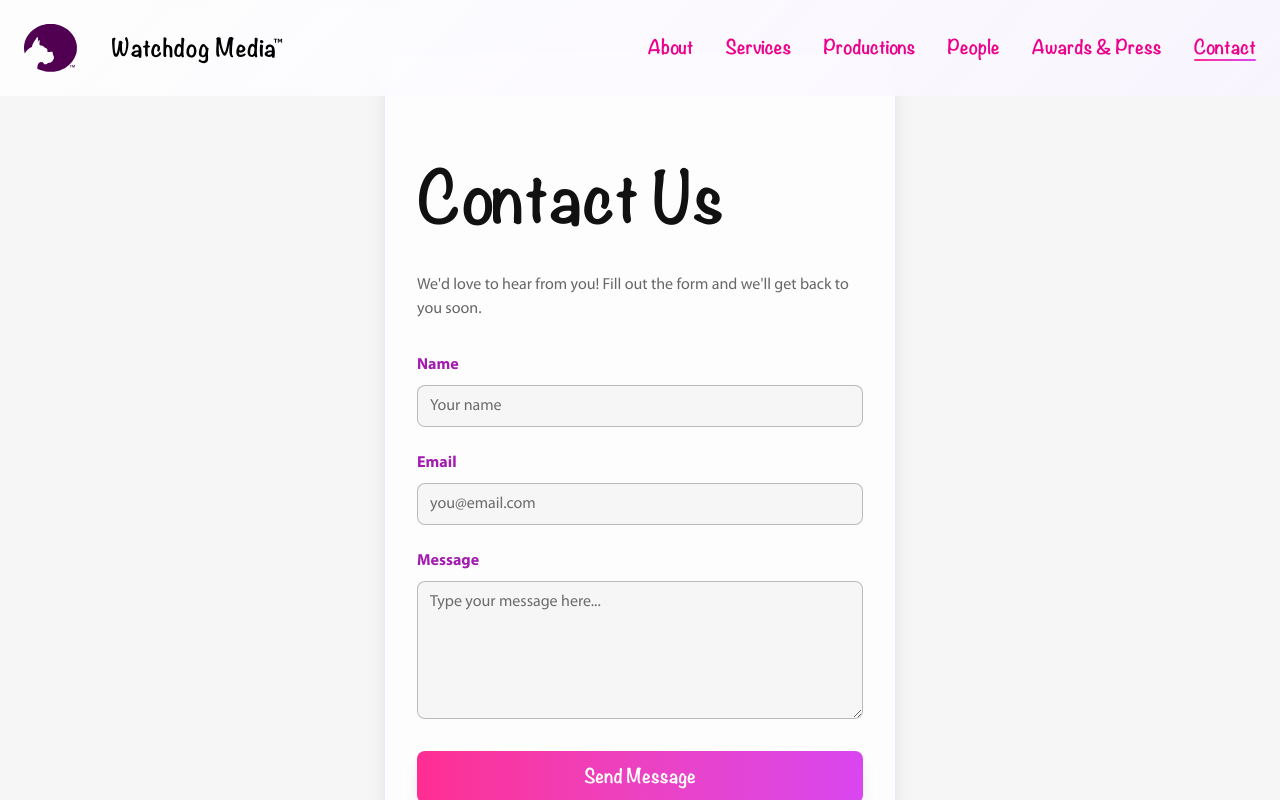
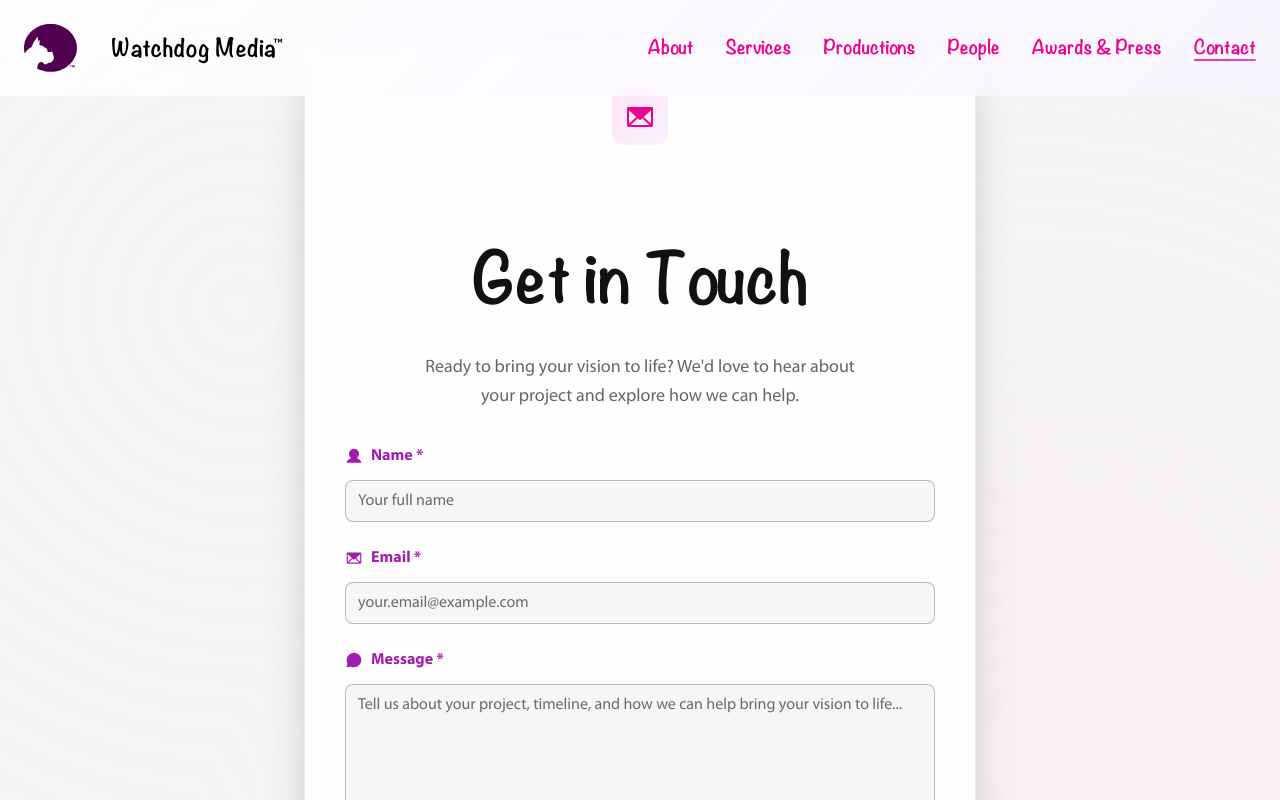
Before and after one commit to Psyfo/watchdog-media-website, a Next.js app: page /contact in a window 1280 px wide. Shown: the top 800 px of the page. Built offline with nearby package versions, Linux system fonts and the light colour scheme.

Commit message:
feat: enhance contact form with real-time validation and improved UI

```diff
--- a/src/app/(public)/contact/page.tsx
+++ b/src/app/(public)/contact/page.tsx
@@ -1,11 +1,25 @@
+/* eslint-disable react/no-unescaped-entities */
 'use client';
 
-/* eslint-disable @typescript-eslint/no-explicit-any */
-/* eslint-disable react/no-unescaped-entities */
+import { motion } from 'framer-motion';
 import React, { useState } from 'react';
 
+import { ChatCircle, EnvelopeIcon, UserIcon } from '@phosphor-icons/react';
+
+interface FormData {
+  name: string;
+  email: string;
+  message: string;
+}
+
+interface ValidationErrors {
+  name?: string;
+  email?: string;
+  message?: string;
+}
+
 export default function ContactPage() {
-  const [form, setForm] = useState({
+  const [form, setForm] = useState<FormData>({
     name: '',
     email: '',
     message: '',
@@ -14,15 +28,97 @@ export default function ContactPage() {
     'idle' | 'loading' | 'success' | 'error'
   >('idle');
   const [error, setError] = useState<string | null>(null);
+  const [validationErrors, setValidationErrors] = useState<ValidationErrors>(
+    {}
+  );
+
+  // Real-time validation functions
+  const validateName = (name: string): string | undefined => {
+    if (!name.trim()) return 'Name is required';
+    if (name.trim().length < 2) return 'Name must be at least 2 characters';
+    if (name.trim().length > 50) return 'Name must be less than 50 characters';
+    if (!/^[a-zA-Z\s'-]+$/.test(name.trim()))
+      return 'Name contains invalid characters';
+    return undefined;
+  };
+
+  const validateEmail = (email: string): string | undefined => {
+    if (!email.trim()) return 'Email is required';
+    const emailRegex = /^[^\s@]+@[^\s@]+\.[^\s@]+$/;
+    if (!emailRegex.test(email.trim()))
+      return 'Please enter a valid email address';
+    if (email.length > 254) return 'Email address is too long';
+    return undefined;
+  };
+
+  const validateMessage = (message: string): string | undefined => {
+    if (!message.trim()) return 'Message is required';
+    if (message.trim().length < 10)
+      return 'Message must be at least 10 characters';
+    if (message.trim().length > 1000)
+      return 'Message must be less than 1000 characters';
+    return undefined;
+  };
+
+  const validateForm = (): boolean => {
+    const errors: ValidationErrors = {
+      name: validateName(form.name),
+      email: validateEmail(form.email),
+      message: validateMessage(form.message),
+    };
+
+    setValidationErrors(errors);
+    return !Object.values(errors).some((error) => error !== undefined);
+  };
 
   const handleChange = (
     e: React.ChangeEvent<HTMLInputElement | HTMLTextAreaElement>
   ) => {
-    setForm({ ...form, [e.target.name]: e.target.value });
+    const { name, value } = e.target;
+    setForm({ ...form, [name]: value });
+
+    // Clear validation error for this field when user starts typing
+    if (validationErrors[name as keyof ValidationErrors]) {
+      setValidationErrors({ ...validationErrors, [name]: undefined });
+    }
+
+    // Clear global error when user starts typing
+    if (error) setError(null);
+  };
+
+  const handleBlur = (
+    e: React.FocusEvent<HTMLInputElement | HTMLTextAreaElement>
+  ) => {
+    const { name, value } = e.target;
+    let fieldError: string | undefined;
+
+    switch (name) {
+      case 'name':
+        fieldError = validateName(value);
+        break;
+      case 'email':
+        fieldError = validateEmail(value);
+        break;
+      case 'message':
+        fieldError = validateMessage(value);
+        break;
+    }
+
+    if (fieldError) {
+      setValidationErrors({ ...validationErrors, [name]: fieldError });
+    }
   };
 
   const handleSubmit = async (e: React.FormEvent) => {
     e.preventDefault();
+
+    // Validate form
+    if (!validateForm()) {
+      setStatus('error');
+      setError('Please fix the errors above');
+      return;
+    }
+
     setStatus('loading');
     setError(null);
 
@@ -30,40 +126,104 @@ export default function ContactPage() {
       const res = await fetch('/api/contact', {
         method: 'POST',
         headers: { 'Content-Type': 'application/json' },
-        body: JSON.stringify(form),
+        body: JSON.stringify({
+          name: form.name.trim(),
+          email: form.email.trim(),
+          message: form.message.trim(),
+        }),
       });
+
       const data = await res.json();
+
       if (data.success) {
         setStatus('success');
         setForm({ name: '', email: '', message: '' });
+        setValidationErrors({});
       } else {
         setStatus('error');
-        setError(data.error || 'Something went wrong.');
+        setError(data.error || 'Something went wrong. Please try again.');
       }
-    } catch (err: any) {
+    } catch (err) {
       console.error('Error submitting form:', err);
       setStatus('error');
-      setError('Network error.');
+      setError('Network error. Please check your connection and try again.');
     }
   };
 
   return (
-    <main className='flex flex-col justify-center items-center bg-[var(--wd-surface)] px-4 py-12 min-h-screen'>
-      <section className='bg-white/80 shadow-xl backdrop-blur-lg p-8 border border-[var(--wd-lilac-200)] rounded-2xl w-full max-w-lg'>
-        <h1 className='mb-4 font-noteworthy font-bold text-[var(--wd-magenta-600)] text-3xl md:text-4xl'>
-          Contact Us
-        </h1>
-        <p className='mb-8 font-myriad text-[var(--wd-slate-700)]'>
-          We'd love to hear from you! Fill out the form and we'll get back to
-          you soon.
-        </p>
-        <form className='space-y-6' onSubmit={handleSubmit}>
+    <main className='relative flex flex-col justify-center items-center bg-[var(--wd-surface)] px-4 py-12 min-h-screen overflow-hidden'>
+      {/* Background Pattern */}
+      <motion.div
+        className='absolute inset-0 opacity-8'
+        style={{
+          background: `
+            radial-gradient(circle at 20% 30%, var(--wd-lilac-200) 0%, transparent 60%),
+            radial-gradient(circle at 80% 70%, var(--wd-magenta-200) 0%, transparent 60%),
+            radial-gradient(circle at 50% 90%, var(--wd-yellow-200) 0%, transparent 40%)
+          `,
+        }}
+        animate={{
+          scale: [1, 1.05, 1],
+          opacity: [0.06, 0.1, 0.06],
+        }}
+        transition={{
+          duration: 15,
+          repeat: Infinity,
+          ease: 'easeInOut',
+        }}
+      />
+
+      <motion.section
+        initial={{ opacity: 0, y: 60, scale: 0.9 }}
+        animate={{ opacity: 1, y: 0, scale: 1 }}
+        transition={{
+          type: 'spring',
+          stiffness: 100,
+          damping: 20,
+          duration: 1.2,
+        }}
+        className='z-10 relative bg-white/90 shadow-2xl backdrop-blur-lg p-8 md:p-10 border border-[var(--wd-lilac-200)] rounded-2xl w-full max-w-2xl'
+      >
+        <div className='mb-8 text-center'>
+          <motion.div
+            initial={{ scale: 0, rotate: -180 }}
+            animate={{ scale: 1, rotate: 0 }}
+            transition={{
+              duration: 0.8,
+              delay: 0.2,
+              type: 'spring',
+              stiffness: 200,
+            }}
+            className='inline-flex justify-center items-center mb-4 p-3 rounded-xl'
+            style={{
+              background:
+                'linear-gradient(135deg, var(--wd-magenta-100) 0%, var(--wd-lilac-100) 100%)',
+            }}
+          >
+            <EnvelopeIcon
+              size={32}
+              weight='fill'
+              className='text-[var(--wd-magenta-600)]'
+            />
+          </motion.div>
+          <h1 className='mb-4 font-noteworthy font-bold text-[var(--wd-magenta-600)] text-4xl md:text-5xl'>
+            Get in Touch
+          </h1>
+          <p className='mx-auto max-w-md font-myriad text-[var(--wd-slate-700)] text-lg leading-relaxed'>
+            Ready to bring your vision to life? We'd love to hear about your
+            project and explore how we can help.
+          </p>
+        </div>
+
+        <form className='space-y-6' onSubmit={handleSubmit} noValidate>
+          {/* Name Field */}
           <div>
             <label
               htmlFor='name'
-              className='block mb-2 font-myriad font-semibold text-[var(--wd-plum-700)]'
+              className='flex items-center gap-2 mb-3 font-myriad font-semibold text-[var(--wd-plum-700)]'
             >
-              Name
+              <UserIcon size={18} weight='fill' />
+              Name *
             </label>
             <input
               type='text'
@@ -72,16 +232,34 @@ export default function ContactPage() {
               required
               value={form.name}
               onChange={handleChange}
-              className='bg-white px-4 py-2 border border-[var(--wd-lilac-200)] rounded-lg focus:outline-none focus:ring-[var(--wd-magenta-300)] focus:ring-2 w-full'
-              placeholder='Your name'
+              onBlur={handleBlur}
+              className={`bg-white px-4 py-3 border rounded-xl focus:outline-none focus:ring-2 w-full transition-all duration-300 ${
+                validationErrors.name
+                  ? 'border-red-300 focus:ring-red-200'
+                  : 'border-[var(--wd-lilac-200)] focus:ring-[var(--wd-magenta-200)] focus:border-[var(--wd-magenta-300)]'
+              }`}
+              placeholder='Your full name'
+              maxLength={50}
             />
+            {validationErrors.name && (
+              <motion.p
+                initial={{ opacity: 0, y: -10 }}
+                animate={{ opacity: 1, y: 0 }}
+                className='mt-2 font-myriad text-red-600 text-sm'
+              >
+                {validationErrors.name}
+              </motion.p>
+            )}
           </div>
+
+          {/* Email Field */}
           <div>
             <label
               htmlFor='email'
-              className='block mb-2 font-myriad font-semibold text-[var(--wd-plum-700)]'
+              className='flex items-center gap-2 mb-3 font-myriad font-semibold text-[var(--wd-plum-700)]'
             >
-              Email
+              <EnvelopeIcon size={18} weight='fill' />
+              Email *
             </label>
             <input
               type='email'
@@ -90,45 +268,120 @@ export default function ContactPage() {
               required
               value={form.email}
               onChange={handleChange}
-              className='bg-white px-4 py-2 border border-[var(--wd-lilac-200)] rounded-lg focus:outline-none focus:ring-[var(--wd-magenta-300)] focus:ring-2 w-full'
-              placeholder='you@email.com'
+              onBlur={handleBlur}
+              className={`bg-white px-4 py-3 border rounded-xl focus:outline-none focus:ring-2 w-full transition-all duration-300 ${
+                validationErrors.email
+                  ? 'border-red-300 focus:ring-red-200'
+                  : 'border-[var(--wd-lilac-200)] focus:ring-[var(--wd-magenta-200)] focus:border-[var(--wd-magenta-300)]'
+              }`}
+              placeholder='your.email@example.com'
+              maxLength={254}
             />
+            {validationErrors.email && (
+              <motion.p
+                initial={{ opacity: 0, y: -10 }}
+                animate={{ opacity: 1, y: 0 }}
+                className='mt-2 font-myriad text-red-600 text-sm'
+              >
+                {validationErrors.email}
+              </motion.p>
+            )}
           </div>
+
+          {/* Message Field */}
           <div>
             <label
               htmlFor='message'
-              className='block mb-2 font-myriad font-semibold text-[var(--wd-plum-700)]'
+              className='flex items-center gap-2 mb-3 font-myriad font-semibold text-[var(--wd-plum-700)]'
             >
-              Message
+              <ChatCircle size={18} weight='fill' />
+              Message *
             </label>
             <textarea
               name='message'
               id='message'
               required
-              rows={5}
+              rows={6}
               value={form.message}
               onChange={handleChange}
-              className='bg-white px-4 py-2 border border-[var(--wd-lilac-200)] rounded-lg focus:outline-none focus:ring-[var(--wd-magenta-300)] focus:ring-2 w-full'
-              placeholder='Type your message here...'
+              onBlur={handleBlur}
+              className={`bg-white px-4 py-3 border rounded-xl focus:outline-none focus:ring-2 w-full transition-all duration-300 resize-none ${
+                validationErrors.message
+                  ? 'border-red-300 focus:ring-red-200'
+                  : 'border-[var(--wd-lilac-200)] focus:ring-[var(--wd-magenta-200)] focus:border-[var(--wd-magenta-300)]'
+              }`}
+              placeholder='Tell us about your project, timeline, and how we can help bring your vision to life...'
+              maxLength={1000}
             />
+            <div className='flex justify-between items-start mt-2'>
+              {validationErrors.message ? (
+                <motion.p
+                  initial={{ opacity: 0, y: -10 }}
+                  animate={{ opacity: 1, y: 0 }}
+                  className='font-myriad text-red-600 text-sm'
+                >
+                  {validationErrors.message}
+                </motion.p>
+              ) : (
+                <div />
+              )}
+              <span className='font-myriad text-[var(--wd-slate-500)] text-xs'>
+                {form.message.length}/1000
+              </span>
+            </div>
           </div>
-          <button
+
+          {/* Submit Button */}
+          <motion.button
             type='submit'
             disabled={status === 'loading'}
-            className='bg-gradient-to-r from-[var(--wd-magenta-500)] to-[var(--wd-plum-500)] shadow-lg py-3 rounded-lg w-full font-noteworthy font-bold text-white text-lg hover:scale-105 transition-transform'
+            className='bg-gradient-to-r from-[var(--wd-magenta-500)] to-[var(--wd-plum-500)] disabled:opacity-50 shadow-xl py-4 rounded-xl w-full font-noteworthy font-bold text-white text-lg transition-all duration-300 disabled:cursor-not-allowed'
+            whileHover={status !== 'loading' ? { scale: 1.02, y: -2 } : {}}
+            whileTap={status !== 'loading' ? { scale: 0.98 } : {}}
           >
-            {status === 'loading' ? 'Sending...' : 'Send Message'}
-          </button>
+            {status === 'loading' ? (
+              <div className='flex justify-center items-center gap-2'>
+                <div className='border-2 border-white border-t-transparent rounded-full w-5 h-5 animate-spin' />
+                Sending Message...
+              </div>
+            ) : (
+              'Send Message'
+            )}
+          </motion.button>
+
+          {/* Status Messages */}
           {status === 'success' && (
-            <p className='mt-2 font-myriad text-green-600'>
-              Thank you! Your message has been sent.
-            </p>
+            <motion.div
+              initial={{ opacity: 0, y: 20, scale: 0.9 }}
+              animate={{ opacity: 1, y: 0, scale: 1 }}
+              className='p-4 rounded-xl text-center'
+              style={{
+                background:
+                  'linear-gradient(135deg, var(--wd-yellow-100) 0%, var(--wd-magenta-100) 100%)',
+              }}
+            >
+              <p className='font-myriad font-semibold text-green-700'>
+                ✨ Thank you! Your message has been sent successfully.
+              </p>
+              <p className='mt-1 font-myriad text-green-600 text-sm'>
+                We'll get back to you within 24 hours.
+              </p>
+            </motion.div>
           )}
-          {status === 'error' && (
-            <p className='mt-2 font-myriad text-red-600'>{error}</p>
+
+          {status === 'error' && error && (
+            <motion.div
+              initial={{ opacity: 0, y: 20, scale: 0.9 }}
+              animate={{ opacity: 1, y: 0, scale: 1 }}
+              className='bg-red-50 p-4 border border-red-200 rounded-xl text-center'
+            >
+              <p className='font-myriad font-semibold text-red-600'>
+                ⚠️ {error}
+              </p>
+            </motion.div>
           )}
         </form>
-      </section>
+      </motion.section>
     </main>
   );
 }
```
